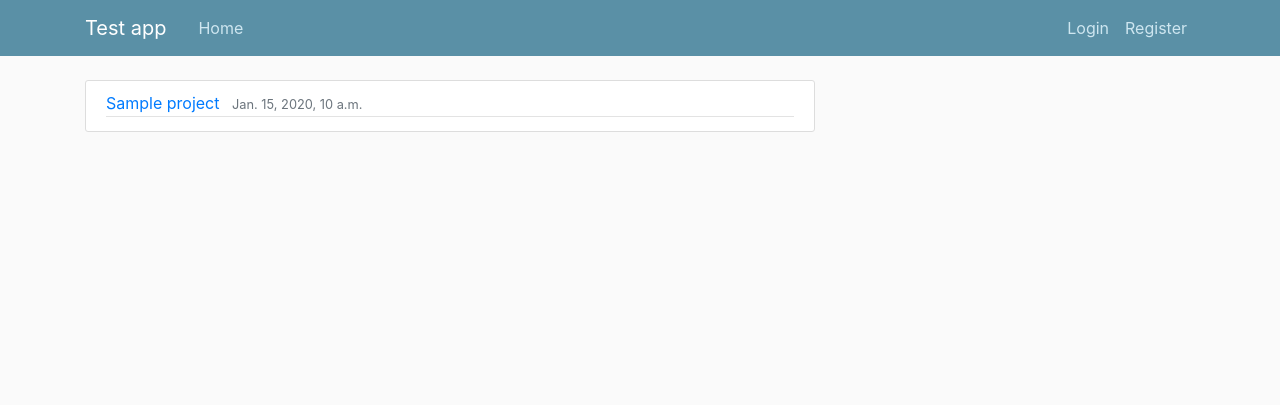
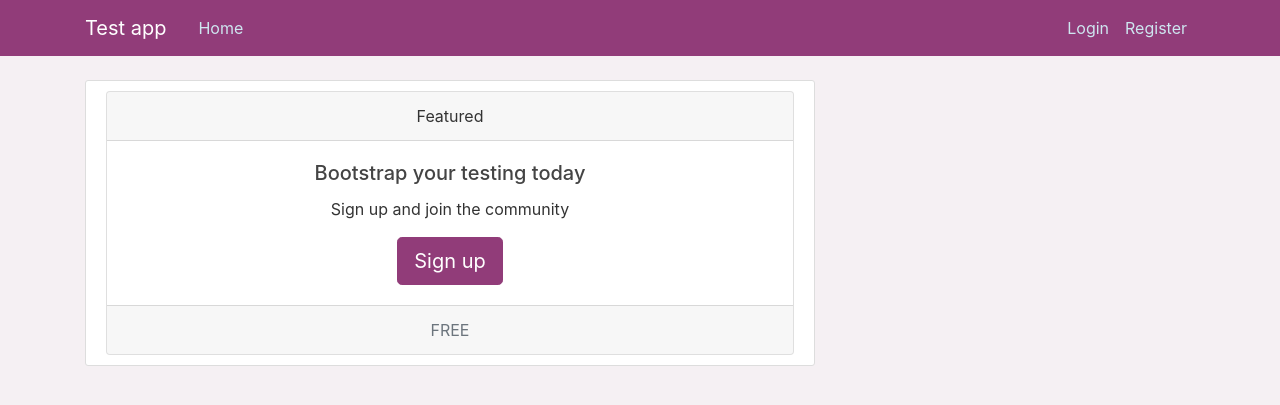
Before and after one commit to mangofoxx/ppp_test_application, a Django app: template test_application/test_ops/templates/test_ops/home.html in a window 1280 px wide. Shown: the top 405 px of the page. Run offline with Django 5.2, Linux system fonts and the light colour scheme; the template is opened without the code that fills it: most values are stand-ins (such as "Sample title", 1, 10 or a date in 2020); some libraries are stand-ins or nearby versions.

Commit message:
feat: customaze home page

```diff
--- a/test_application/test_ops/static/test_ops/main.css
+++ b/test_application/test_ops/static/test_ops/main.css
@@ -1,5 +1,5 @@
 body {
-  background: #fafafa;
+  background: #f5f0f3;
   color: #333333;
   margin-top: 5rem;
 }
@@ -13,7 +13,7 @@ ul {
 }
 
 .bg-steel {
-  background-color: #5a90a6;
+  background-color: #913c79;
 }
 
 .site-header .navbar-nav .nav-link {
@@ -82,3 +82,21 @@ a.article-title:hover {
 .account-heading {
   font-size: 2.5rem;
 }
+
+.my-button-color {
+    background-color: #913c79;  /* Set the background color */
+    color: #fff;  /* Set the text color if needed */
+    border-color: #913c79;  /* Optional: Match the border color with the background */
+}
+
+.my-button-color:hover {
+    background-color: #ab6196;  /* Set the background color */
+    color: #fff;  /* Set the text color if needed */
+    border-color: #ab6196;  /* Optional: Match the border color with the background */
+}
+
+.my-button-color:active {
+    background-color: #ab6196;  /* Background color on click */
+    color: #fff;  /* Text color on click */
+    border-color: #ab6196;  /* Border color on click */
+}
--- a/test_application/test_ops/templates/test_ops/base.html
+++ b/test_application/test_ops/templates/test_ops/base.html
@@ -9,7 +9,7 @@
 
     <!-- Bootstrap CSS -->
     <link rel="stylesheet" href="https://maxcdn.bootstrapcdn.com/bootstrap/4.0.0/css/bootstrap.min.css" integrity="sha384-Gn5384xqQ1aoWXA+058RXPxPg6fy4IWvTNh0E263XmFcJlSAwiGgFAW/dAiS6JXm" crossorigin="anonymous">
-
+    <!-- Static CSS -->
     <link rel="stylesheet" type="text/css" href="{% static 'test_ops/main.css' %}">
 
     {% if title %}
--- a/test_application/test_ops/templates/test_ops/home.html
+++ b/test_application/test_ops/templates/test_ops/home.html
@@ -1,15 +1,31 @@
 {% extends "test_ops/base.html" %}
 {% block content %}
-    {% for project in projects %}
+
         <article class="media content-section">
           <div class="media-body">
-            <div class="article-metadata">
-              <a class="mr-2" href="#">{{ project.project_name }}</a>
-              <small class="text-muted">{{ project.date_added }}</small>
-            </div>
-<!--            <h2><a class="article-title" href="#">TODO: Add bigger title div</a></h2>-->
-<!--            <p class="article-content">{{ post.content }}</p>-->
+            {% if user.is_authenticated %}
+              {% for project in projects %}
+                <div class="article-metadata">
+                  <a class="mr-2" href="#">{{ project.project_name }}</a>
+                  <small class="text-muted">{{ project.date_added }}</small>
+                </div>
+              {% endfor %}
+              {% else %}
+                <div class="card text-center">
+                  <div class="card-header">
+                    Featured
+                  </div>
+                  <div class="card-body">
+                    <h5 class="card-title">Bootstrap your testing today</h5>
+                    <p class="card-text">Sign up and join the community</p>
+                    <a href="{% url 'register' %}" class="btn btn-lg btn-primary my-button-color">Sign up</a>
+                  </div>
+                  <div class="card-footer text-muted">
+                    FREE
+                  </div>
+                </div>
+              {% endif %}
           </div>
         </article>
-    {% endfor %}
+
 {% endblock content %}
```
